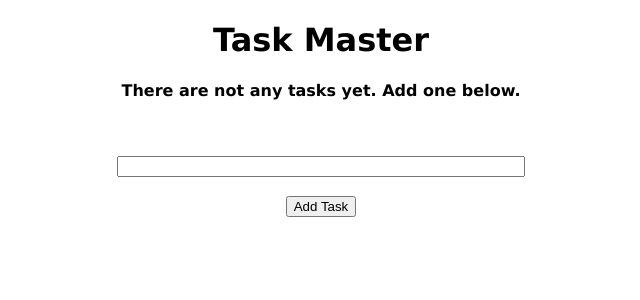
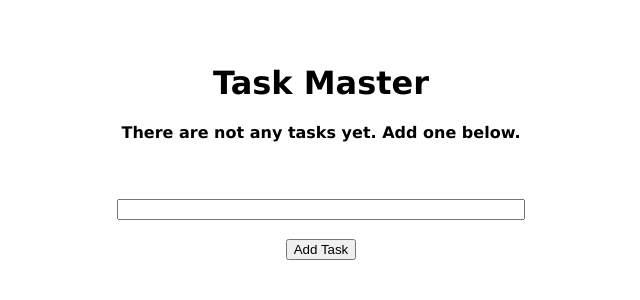
Before and after one commit to prof79/taskmastertut, a Flask app: page / in a window 1280 px wide. Shown: the top 300 px of the page, without its empty margins (319-959 px from the left). Run offline with Flask 2, Linux system fonts and the light colour scheme; data that the repository does not hold is empty.

Commit message:
Styling update.

```diff
--- a/static/style.css
+++ b/static/style.css
@@ -1,5 +1,6 @@
 body {
     font-family:Verdana, Geneva, Tahoma, sans-serif;
+    margin: 4em;
 }
 
 .center {
```
